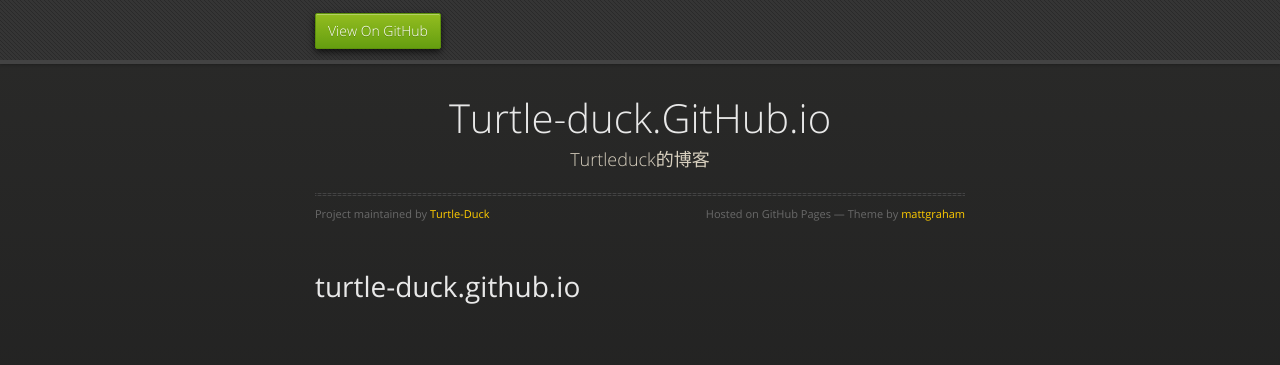
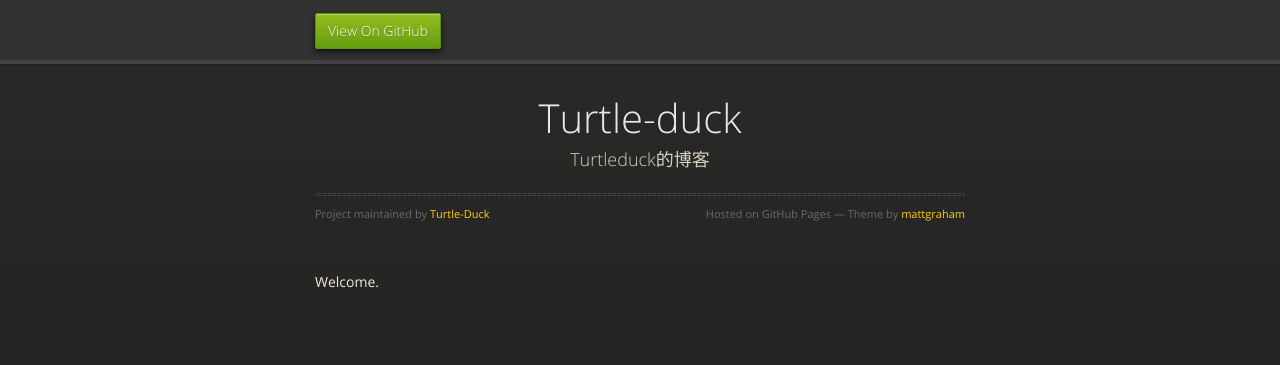
Before and after one commit to Turtle-Duck/turtle-duck.github.io, a plain HTML site: page index.html in a window 1280 px wide. Drawn offline with nearby package versions, Linux system fonts and the light colour scheme.

Commit message:
Replace master branch with page content via GitHub

```diff
--- a/index.html
+++ b/index.html
@@ -3,7 +3,7 @@
   <head>
     <meta charset="utf-8">
     <meta http-equiv="X-UA-Compatible" content="chrome=1">
-    <title>Turtle-duck.GitHub.io by Turtle-Duck</title>
+    <title>Turtle-duck by Turtle-Duck</title>
     <link rel="stylesheet" href="stylesheets/styles.css">
     <link rel="stylesheet" href="stylesheets/github-dark.css">
     <script src="https://ajax.googleapis.com/ajax/libs/jquery/1.7.1/jquery.min.js"></script>
@@ -28,15 +28,14 @@
 
       <section>
         <div id="title">
-          <h1>Turtle-duck.GitHub.io</h1>
+          <h1>Turtle-duck</h1>
           <p>Turtleduck的博客</p>
           <hr>
           <span class="credits left">Project maintained by <a href="https://github.com/Turtle-Duck">Turtle-Duck</a></span>
           <span class="credits right">Hosted on GitHub Pages &mdash; Theme by <a href="https://twitter.com/michigangraham">mattgraham</a></span>
         </div>
 
-        <h1>
-<a id="turtle-duckgithubio" class="anchor" href="#turtle-duckgithubio" aria-hidden="true"><span aria-hidden="true" class="octicon octicon-link"></span></a>turtle-duck.github.io</h1>
+        <p>Welcome.</p>
       </section>
 
     </div>
--- a/params.json
+++ b/params.json
@@ -1 +1 @@
-{"name":"Turtle-duck.GitHub.io","tagline":"Turtleduck的博客","body":"# turtle-duck.github.io","google":"","note":"Don't delete this file! It's used internally to help with page regeneration."}
+{"name":"Turtle-duck","tagline":"Turtleduck的博客","body":"Welcome.","google":"","note":"Don't delete this file! It's used internally to help with page regeneration."}
```
